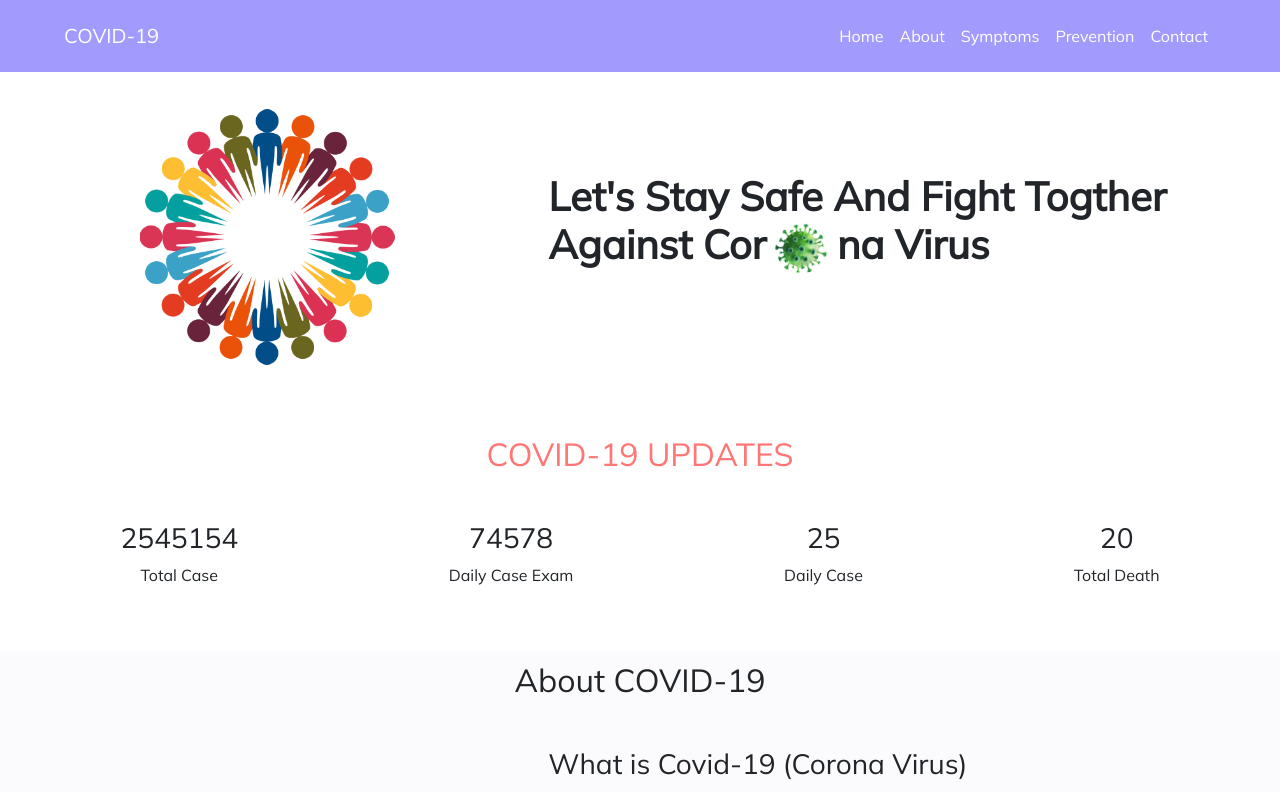
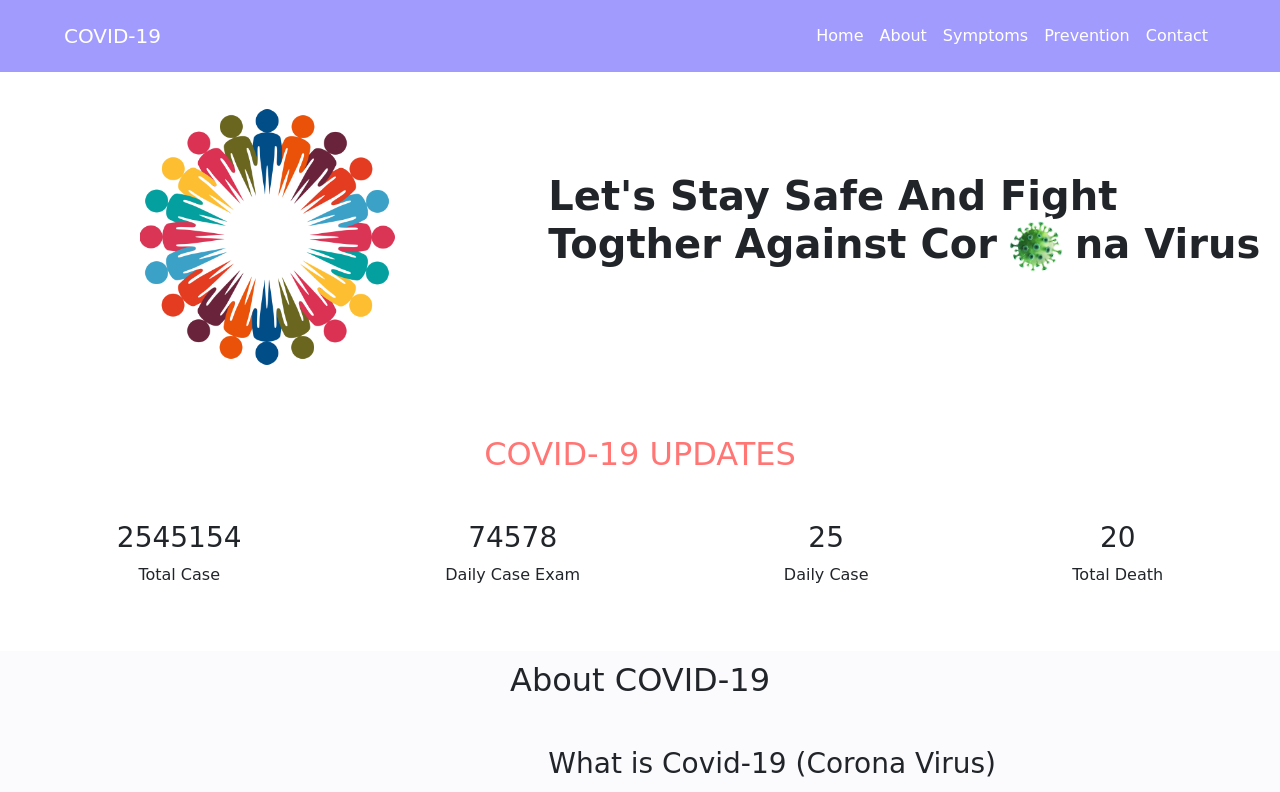
Before and after one commit to mahbubhasancu/corona.github.io, a PHP site: page / in a window 1280 px wide. Shown: the top 792 px of the page. Run offline with PHP 8.4, Linux system fonts and the light colour scheme.

Commit message:
Initial commit

```diff
--- a/css/style.php
+++ b/css/style.css
@@ -1,9 +1,9 @@
-<style type="text/css" media="screen">
+
 	*{
 		margin: 0;
 		padding: 0;
 		box-sizing: border-box;
-		font-family: 'Mulish', sans-serif;
+		font-family: 'Balsamiq Sans', cursive;;
 	}
 	html{
 		scroll-behavior: smooth;
@@ -92,5 +92,3 @@
 		padding: 5px;
 	}
 	/* footer css end */
-
-</style>
--- a/index.php
+++ b/index.html
@@ -1,8 +1,18 @@
 <!doctype html>
 <html lang="en">
   <head>
-  	<?php include "link/links.php" ?>
-  	<?php include "css/style.php" ?>
+  	<!-- Required meta tags -->
+    <meta charset="utf-8">
+    <meta name="viewport" content="width=device-width, initial-scale=1, shrink-to-fit=no">
+
+    <!-- Bootstrap CSS -->
+    <link rel="stylesheet" href="https://stackpath.bootstrapcdn.com/bootstrap/4.3.1/css/bootstrap.min.css" integrity="sha384-ggOyR0iXCbMQv3Xipma34MD+dH/1fQ784/j6cY/iJTQUOhcWr7x9JvoRxT2MZw1T" crossorigin="anonymous">
+
+	<link href="https://fonts.googleapis.com/css2?family=Mulish&display=swap" rel="stylesheet">
+
+	<link rel="stylesheet" href="https://stackpath.bootstrapcdn.com/font-awesome/4.7.0/css/font-awesome.min.css" integrity="sha384-wvfXpqpZZVQGK6TAh5PVlGOfQNHSoD2xbE+QkPxCAFlNEevoEH3Sl0sibVcOQVnN" crossorigin="anonymous">
+	<link rel="stylesheet" href="css/style.css">
+	<link rel="shortcut icon" href="images/favicon.png" />
 
     <title>COVID</title>
   </head>
@@ -293,6 +303,12 @@
 <!-- footer section end -->
 
 
-    <?php include "link/script.php"?>
+    <!-- Optional JavaScript -->
+    <!-- jQuery first, then Popper.js, then Bootstrap JS -->
+    <script src="https://code.jquery.com/jquery-3.3.1.slim.min.js" integrity="sha384-q8i/X+965DzO0rT7abK41JStQIAqVgRVzpbzo5smXKp4YfRvH+8abtTE1Pi6jizo" crossorigin="anonymous"></script>
+    <script src="https://cdnjs.cloudflare.com/ajax/libs/popper.js/1.14.7/umd/popper.min.js" integrity="sha384-UO2eT0CpHqdSJQ6hJty5KVphtPhzWj9WO1clHTMGa3JDZwrnQq4sF86dIHNDz0W1" crossorigin="anonymous"></script>
+    <script src="https://stackpath.bootstrapcdn.com/bootstrap/4.3.1/js/bootstrap.min.js" integrity="sha384-JjSmVgyd0p3pXB1rRibZUAYoIIy6OrQ6VrjIEaFf/nJGzIxFDsf4x0xIM+B07jRM" crossorigin="anonymous"></script>
+    <script type="text/javascript" src="js/scroll.js"></script>
+
   </body>
 </html>
--- a/link/links.php
+++ /dev/null
@@ -1,10 +0,0 @@
-<!-- Required meta tags -->
-    <meta charset="utf-8">
-    <meta name="viewport" content="width=device-width, initial-scale=1, shrink-to-fit=no">
-
-    <!-- Bootstrap CSS -->
-    <link rel="stylesheet" href="https://stackpath.bootstrapcdn.com/bootstrap/4.3.1/css/bootstrap.min.css" integrity="sha384-ggOyR0iXCbMQv3Xipma34MD+dH/1fQ784/j6cY/iJTQUOhcWr7x9JvoRxT2MZw1T" crossorigin="anonymous">
-
-	<link href="https://fonts.googleapis.com/css2?family=Mulish&display=swap" rel="stylesheet">
-
-	<link rel="stylesheet" href="https://stackpath.bootstrapcdn.com/font-awesome/4.7.0/css/font-awesome.min.css" integrity="sha384-wvfXpqpZZVQGK6TAh5PVlGOfQNHSoD2xbE+QkPxCAFlNEevoEH3Sl0sibVcOQVnN" crossorigin="anonymous">
--- a/link/script.php
+++ /dev/null
@@ -1,9 +0,0 @@
-
-
-
-<!-- Optional JavaScript -->
-    <!-- jQuery first, then Popper.js, then Bootstrap JS -->
-    <script src="https://code.jquery.com/jquery-3.3.1.slim.min.js" integrity="sha384-q8i/X+965DzO0rT7abK41JStQIAqVgRVzpbzo5smXKp4YfRvH+8abtTE1Pi6jizo" crossorigin="anonymous"></script>
-    <script src="https://cdnjs.cloudflare.com/ajax/libs/popper.js/1.14.7/umd/popper.min.js" integrity="sha384-UO2eT0CpHqdSJQ6hJty5KVphtPhzWj9WO1clHTMGa3JDZwrnQq4sF86dIHNDz0W1" crossorigin="anonymous"></script>
-    <script src="https://stackpath.bootstrapcdn.com/bootstrap/4.3.1/js/bootstrap.min.js" integrity="sha384-JjSmVgyd0p3pXB1rRibZUAYoIIy6OrQ6VrjIEaFf/nJGzIxFDsf4x0xIM+B07jRM" crossorigin="anonymous"></script>
-    <script type="text/javascript" src="js/scroll.js"></script>
```
Also changed, not shown: js/scroll.js (+1 -1 lines), images/favicon.png (added), 2 other files.
